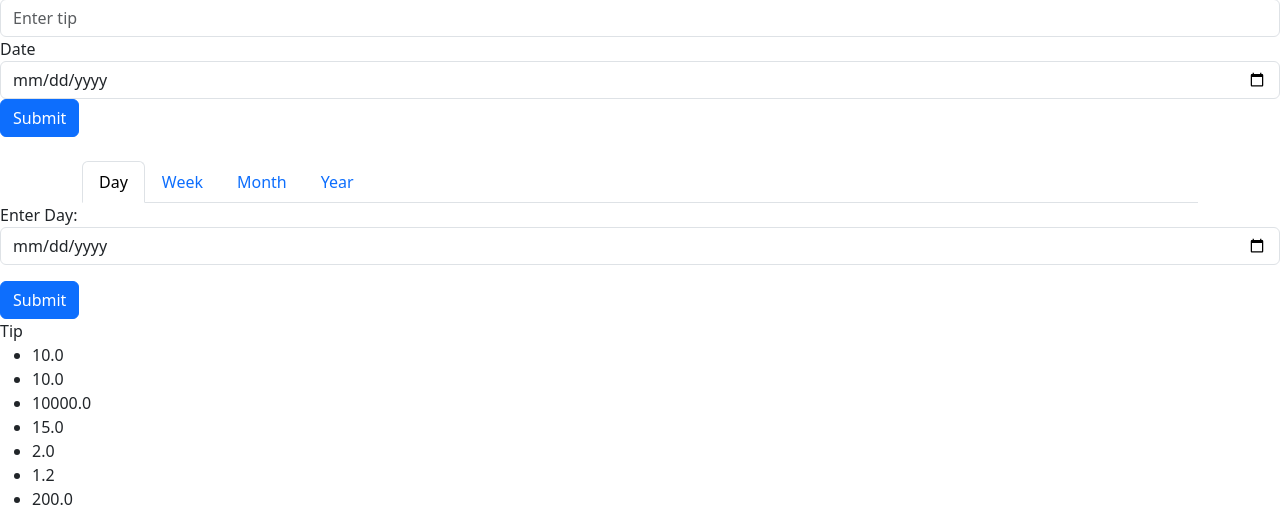
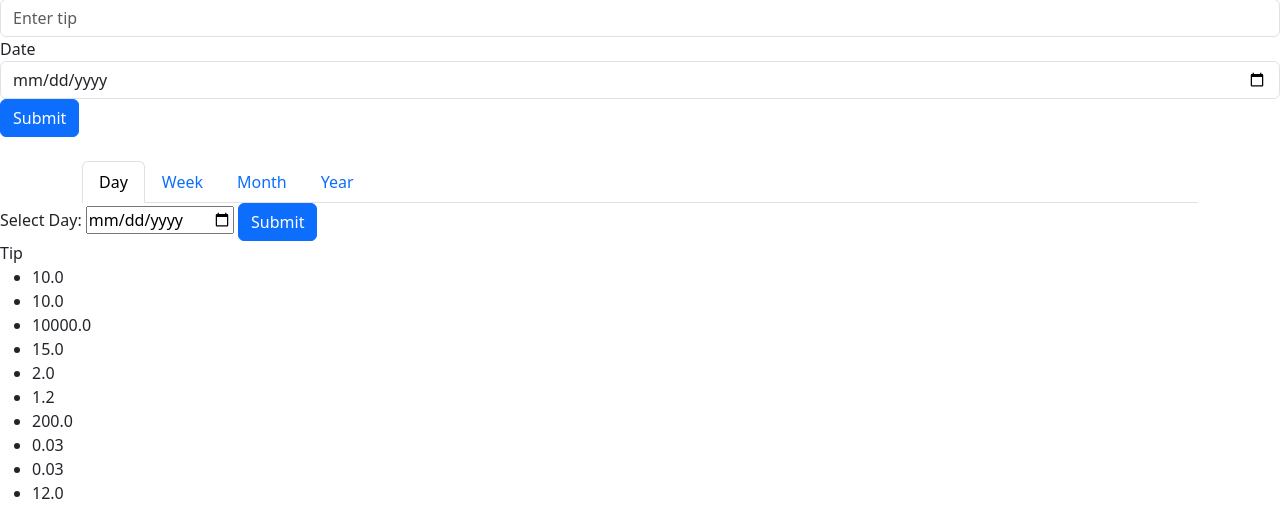
Before and after one commit to zlyons70/TipTrackerWebsite, a Flask app: page / in a window 1280 px wide. Shown: the part 177-682 px from the top of the page. Run offline with Flask 3, Linux system fonts and the light colour scheme; a user stored in the database is signed in.

Commit message:
Started looking at tabs

```diff
--- a/website/templates/home.html
+++ b/website/templates/home.html
@@ -42,19 +42,36 @@
     <div class="tab-content" id="nav-tabContent">
         <div class="tab-pane fade show active" id="nav-day" role="tabpanel" aria-labelledby="nav-day-tab">
             <div id="dayForm">
-                <label for="dayInput">Enter Day:</label>
-                <input type="Date" id="dayInput" class="form-control mb-3">
+                <label for="dayInput">Select Day:</label>
+                <input type="Date" id="dayInput">
                 <button id="submitDay" class="btn btn-primary">Submit</button>
             </div>
         </div>
 
         <div class="tab-pane fade show" id="nav-week" role="tabpanel" aria-labelledby="nav-week-tab">
-            <div id="dayForm">
-                <label for="dayInput">Enter Day:</label>
-                <input type="Date" id="dayInput" class="form-control mb-3">
-                <button id="submitDay" class="btn btn-primary">Submit</button>
+            <div id="weekForm">
+                <label for="dayInput">Select Week:</label>
+                <input type="Date" id="dayInput" class="form-control mb-0">
+                <button id="submitWeek" class="btn btn-primary">Submit</button>
             </div>
         </div>
+
+        <div class="tab-pane fade show" id="nav-month" role="tabpanel" aria-labelledby="nav-month-tab">
+            <div id="monthForm">
+                <label for="monthInput">Select Month:</label>
+                <input type="Date" id="dayInput" class="form-control mb-0">
+                <button id="submitMonth" class="btn btn-primary">Submit</button>
+            </div>
+        </div>
+
+        <div class="tab-pane fade show" id="nav-year" role="tabpanel" aria-labelledby="nav-year-tab">
+            <div id="yearForm">
+                <label for="yearInput">Select Year:</label>
+                <input type="Date" id="yearInput" class="form-control mb-3">
+                <button id="submitYear" class="btn btn-primary">Submit</button>
+            </div>
+        </div>
+
     </div>
         <div class="form-group">
             <label for="tip">Tip</label>
```
